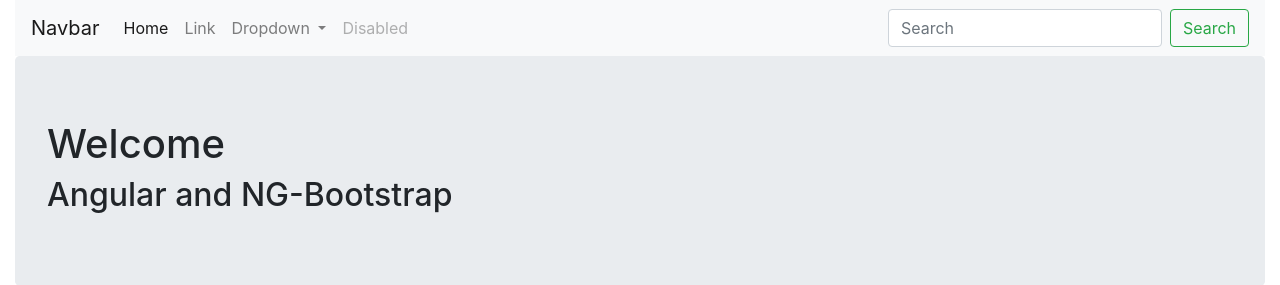
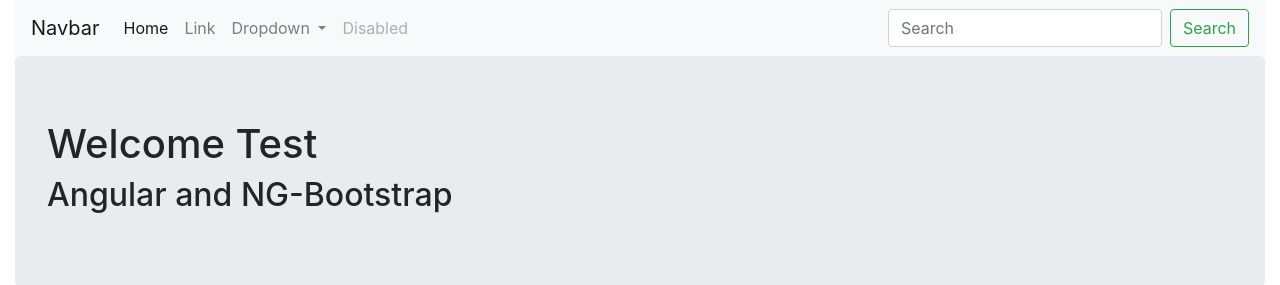
Before and after one commit to aadenco/aadenco-angular, an Angular app: page / in a window 1280 px wide. Shown: the top 285 px of the page. Built offline with nearby package versions, Linux system fonts and the light colour scheme.

Commit message:
testing codeship

```diff
--- a/src/app/app.component.html
+++ b/src/app/app.component.html
@@ -42,7 +42,7 @@
     </div>
   </nav>
   <div class="jumbotron">
-    <h1>Welcome</h1>
+    <h1>Welcome Test</h1>
     <h2>{{title}}</h2>
   </div>
 
```
